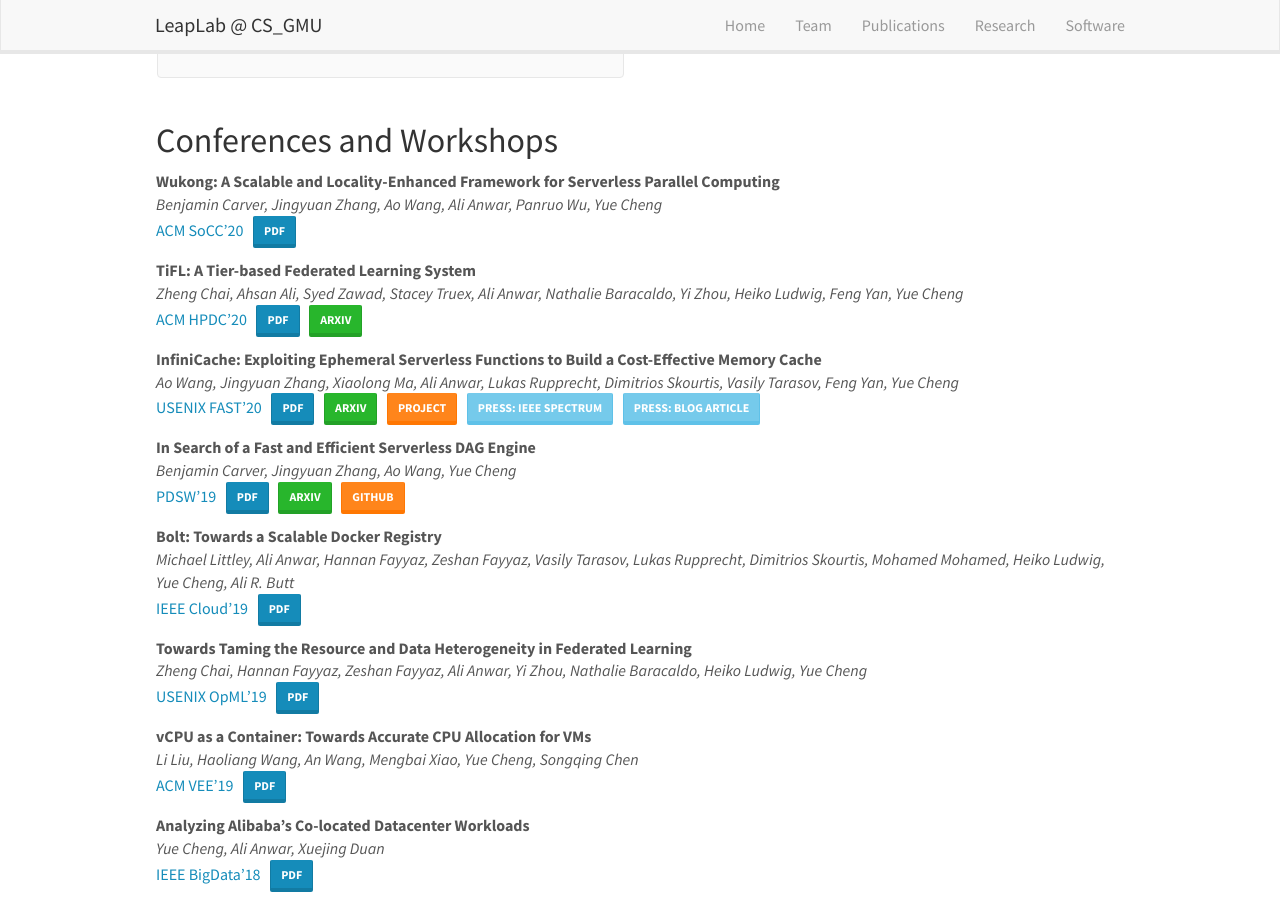
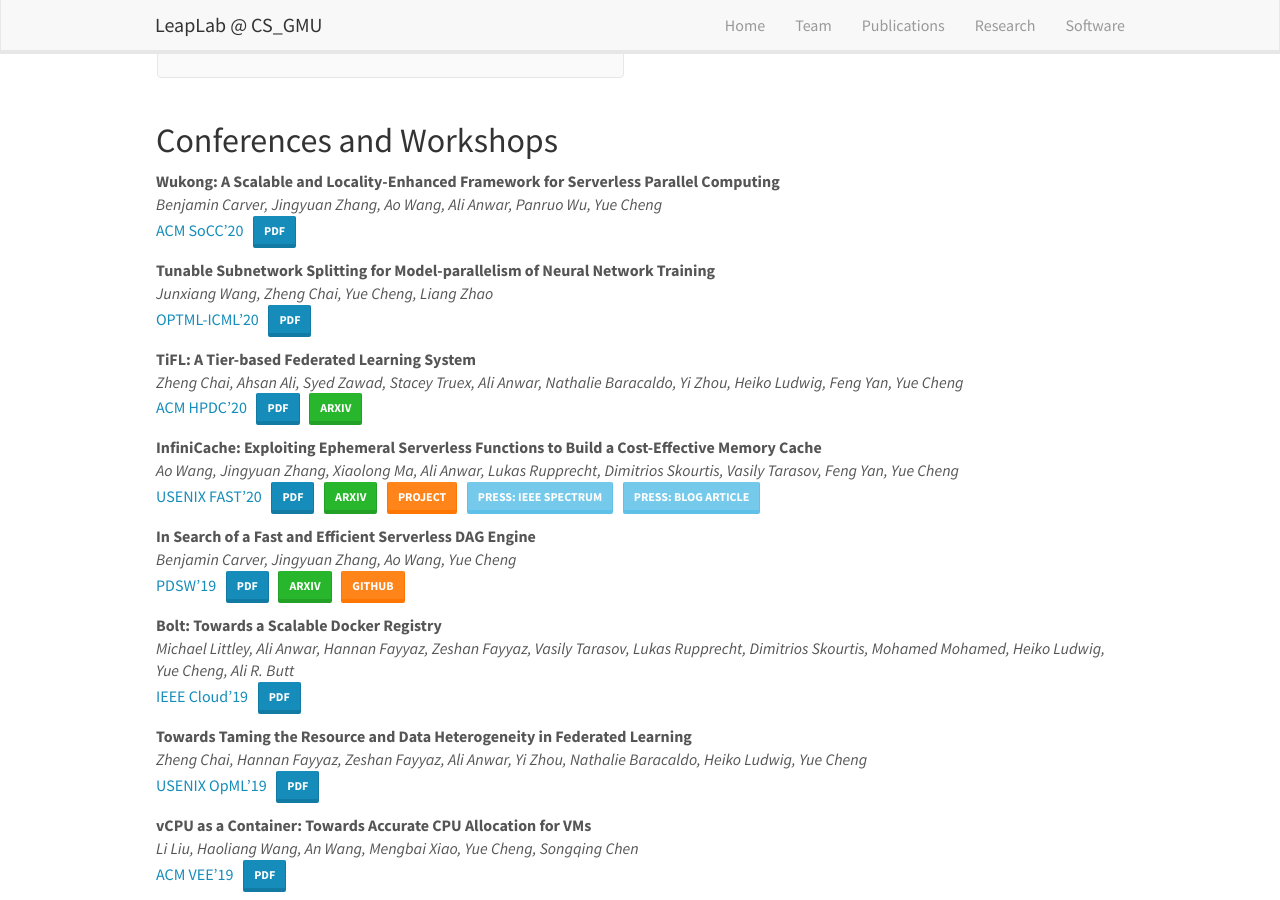
Before and after one commit to mason-leap-lab/mason-leap-lab.github.io, a Jekyll site: the page built from _pages/publications.md, in a window 1280 px wide and 900 px high, scrolled down 1531 px. Built offline with Jekyll 4.4.1, drawn with Linux system fonts in a browser that asks for light colours; nearby versions of some CDN libraries; comment, search, counter and statistics services are not loaded.

Commit message:
added optml icml workshop paper

```diff
--- a/_data/publist.yml
+++ b/_data/publist.yml
@@ -17,6 +17,19 @@
   src:
     url: https://github.com/mason-leap-lab/Wukong
     display: GitHub
+  highlight:
+  news2:
+
+- title: "Tunable Subnetwork Splitting for Model-parallelism of Neural Network Training"
+  image:
+  description:
+  authors: Junxiang Wang, Zheng Chai, Yue Cheng, Liang Zhao
+  conf:
+    url: https://sites.google.com/view/optml-icml2020/home
+    display: "OPTML-ICML'20"
+  link:
+    url:
+    display: pdf
   highlight:
   news2:
 
```
